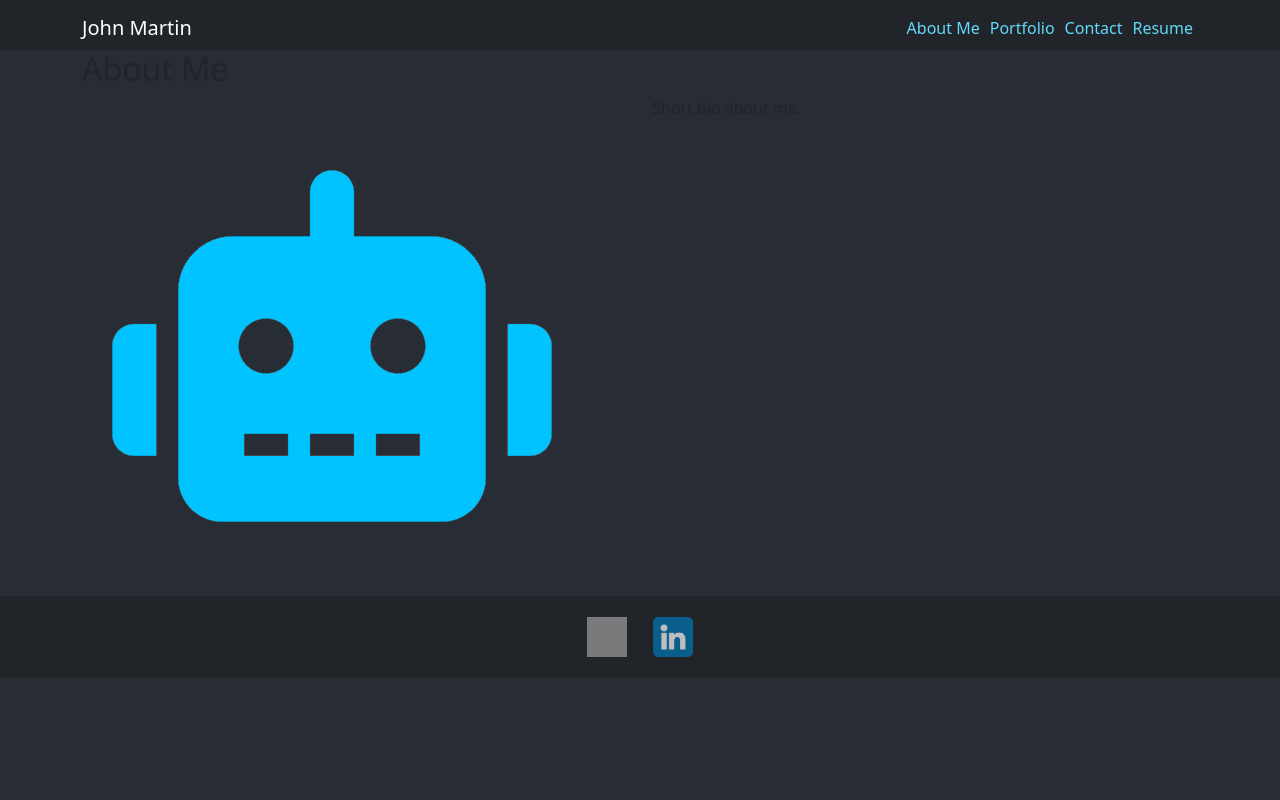
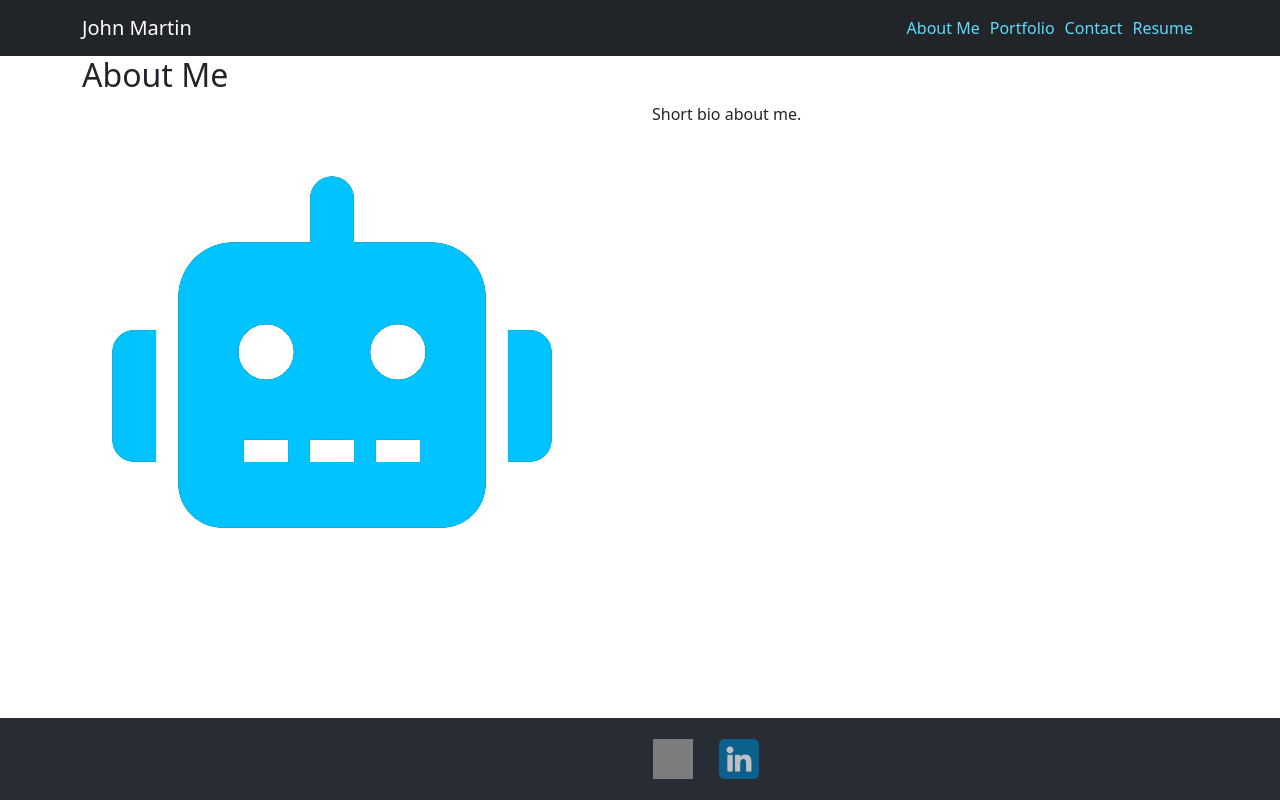
Before and after one commit to gemsjohn/tawny-port, a React (Create React App) app: page / in a window 1280 px wide. Built offline with nearby package versions, Linux system fonts and the light colour scheme; grey boxes are pictures that could not be loaded.

Commit message:
fixed the position of the footer and centered the buttons

```diff
--- a/src/App.css
+++ b/src/App.css
@@ -38,6 +38,9 @@
     transform: rotate(360deg);
   }
 }
+.full-space {
+  height: 100%;
+}
 
 .Row-space {
   padding: 5px 0px 5px 0px;
@@ -56,19 +59,14 @@
   opacity: 100%;
 }
 
-.background {
+.footer {
+  position: fixed;
+  bottom: 0;
+  width: 100%;
+  margin: auto;
   background-color: #282c34;
-  position: absolute;
-  top: 50px;
-  left: 0;
-  right: 0;
-  bottom: 0;
-  margin: auto;
 }
 
-.footer {
-  left: 0;
-  right: 0;
-  bottom: 0;
-  margin: auto;
+.footer-center {
+  padding: 50%;
 }
--- a/src/App.js
+++ b/src/App.js
@@ -9,8 +9,8 @@ function App() {
   return (
     <>
     <Header />
-    <div className="background">
-      <Container>
+    <div>
+      <Container className="full-space">
         <h2>About Me</h2>
         <div>
           <Row>
--- a/src/footer.jsx
+++ b/src/footer.jsx
@@ -6,13 +6,15 @@ import linkedin from './assets/linkedin.png';
 
 export const Footer = () => {
     return (
-        <Navbar bg="dark">
-            <Container>
-                <Nav className="footer">
+        <div className="footer">
+            <Navbar className="footer-center">
+                <Nav>
                     <Nav.Link href="https://github.com/gemsjohn"><img src={github} className="icon"></img></Nav.Link>
                     <Nav.Link href="https://www.linkedin.com/in/johnathan-martin-9a3813159/"><img src={linkedin} className="icon"></img></Nav.Link>
                 </Nav>
-            </Container>
-        </Navbar>
+
+            </Navbar>
+        </div>
+
     )
 }
--- a/src/routes/contact.jsx
+++ b/src/routes/contact.jsx
@@ -1,11 +1,14 @@
+import { Container } from 'react-bootstrap';
+import { Footer } from '../footer';
 import { Header } from '../header';
 export default function Contact() {
     return (
       <>
       <Header />
-      <div>
+      <Container className="full-space">
         <h2>Contact</h2>
-    </div>
+      </Container>
+      <Footer />
       </>
     );
   }
--- a/src/routes/resume.jsx
+++ b/src/routes/resume.jsx
@@ -1,3 +1,4 @@
+import { Footer } from '../footer';
 import { Header } from '../header';
 export default function Resume() {
     return (
@@ -5,7 +6,8 @@ export default function Resume() {
       <Header />
       <div className="App">
         <h2>Resume</h2>
-    </div>
+      </div>
+      <Footer />
       </>
     );
   }
```
